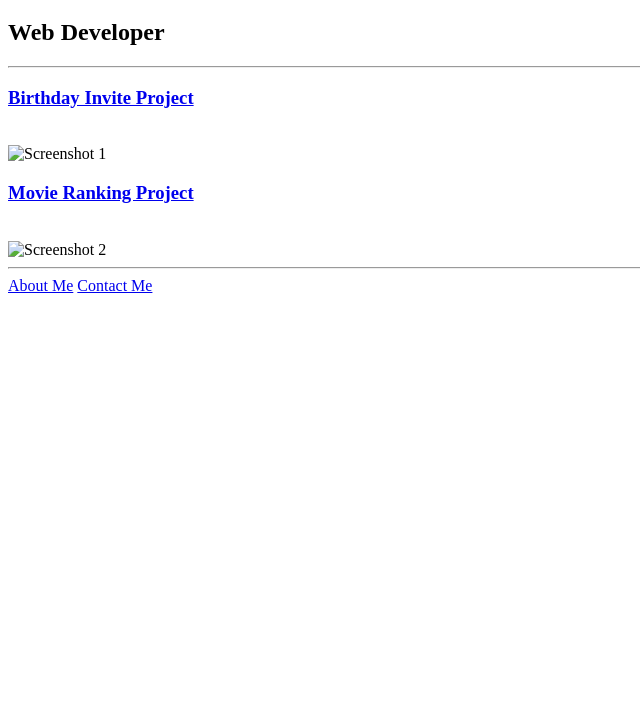
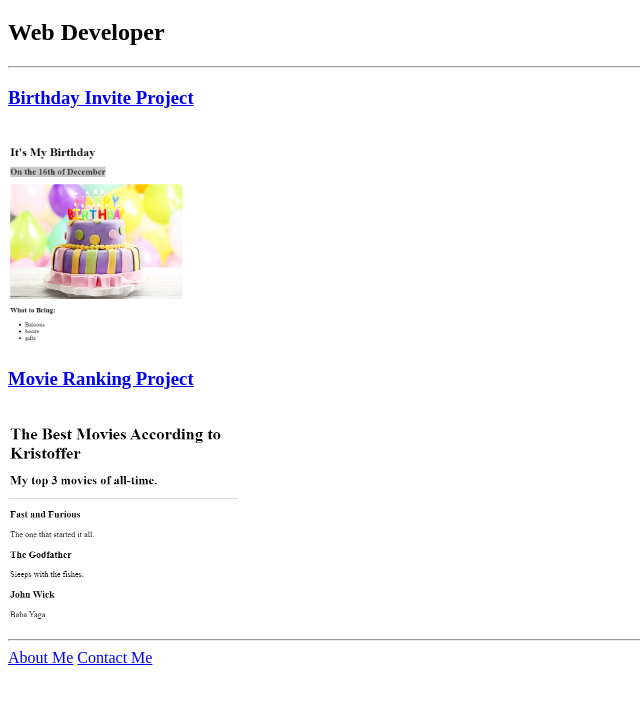
Before and after one commit to GamerPeng/html-portfolio, a plain HTML site: page index.html in a window 1280 px wide. Shown: the part 61-762 px from the top of the page, without its empty margins (0-640 px from the left). Drawn offline with Linux system fonts and the light colour scheme.

Commit message:
index.html

```diff
--- a/index.html
+++ b/index.html
@@ -12,9 +12,9 @@
     <hr />
 
     <a href="./public/birthday-invite.html"><h3>Birthday Invite Project</h3></a><br />
-        <img src="../4.3 HTML Porfolio Project/assets/images/bdayInvite.png" alt="Screenshot 1" height="200" /><br />
+        <img src="./assets/images/bdayInvite.png" alt="Screenshot 1" height="200" /><br />
     <a href="./public/movie-ranking.html"><h3>Movie Ranking Project</h3></a><br />
-        <img src="../4.3 HTML Porfolio Project/assets/images/Movies.png" alt="Screenshot 2" height="200"/>
+        <img src="./assets/images/Movies.png" alt="Screenshot 2" height="200"/>
     <hr />
 
     <a href="./public/about.html">About Me</a>
```
